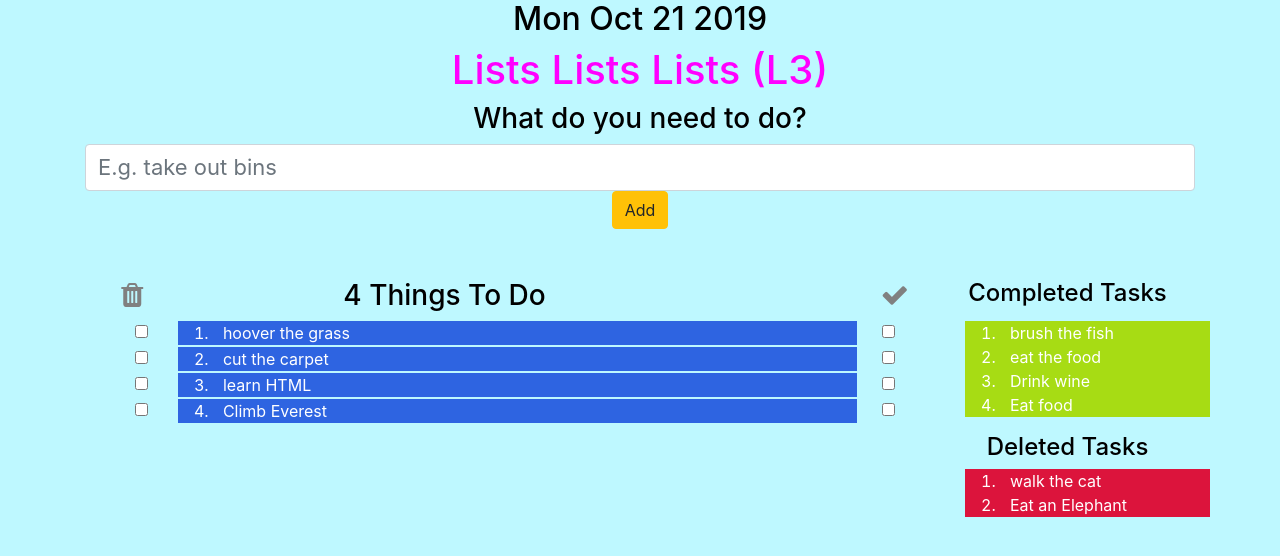
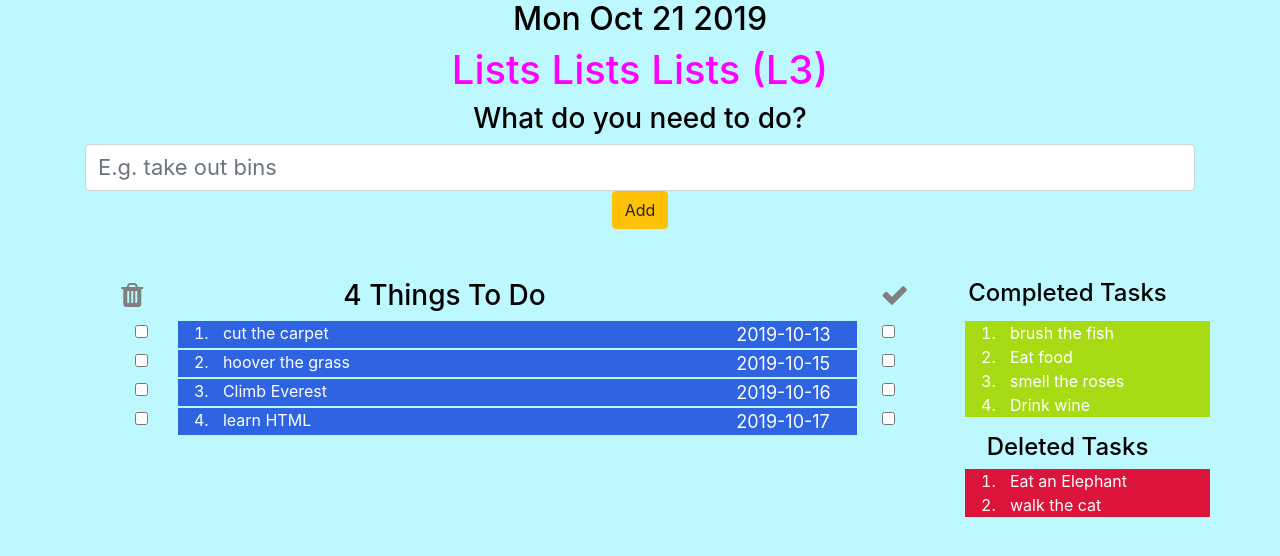
Before and after one commit to katiep28/React-Todo-List, a React (Create React App) app: page / in a window 1280 px wide. Shown: the top 556 px of the page. Built offline with nearby package versions, Linux system fonts and the light colour scheme.

Commit message:
Sorted by date

```diff
--- a/package.json
+++ b/package.json
@@ -3,6 +3,7 @@
   "version": "0.1.0",
   "private": true,
   "dependencies": {
+    "moment": "^2.24.0",
     "react": "^16.10.2",
     "react-dom": "^16.10.2",
     "react-scripts": "3.2.0",
--- a/src/App.js
+++ b/src/App.js
@@ -13,29 +13,33 @@ class App extends React.Component {
     tasks: [
       { text: "walk the cat", status: "D", date: "2019-10-16", id: uuid() },
       { text: "brush the fish", status: "C", date: "2019-10-12", id: uuid() },
-      { text: "hoover the grass", status: "N", date: "2019-10-13", id: uuid() },
-      { text: "cut the carpet", status: "N", date: "2019-10-15", id: uuid() },
-      { text: "eat the food", status: "C", date: "2019-10-15", id: uuid() },
+      { text: "hoover the grass", status: "N", date: "2019-10-15", id: uuid() },
+      { text: "cut the carpet", status: "N", date: "2019-10-13", id: uuid() },
+      { text: "smell the roses", status: "C", date: "2019-10-15", id: uuid() },
       { text: "learn HTML", status: "N", date: "2019-10-17", id: uuid() },
       { text: "Drink wine", status: "C", date: "2019-10-16", id: uuid() },
       { text: "Eat food", status: "C", date: "2019-10-12", id: uuid() },
       { text: "Climb Everest", status: "N", date: "2019-10-16", id: uuid() },
       { text: "Eat an Elephant", status: "D", date: "2019-10-12", id: uuid() }
     ]
+
   }
 
   //function to update the tasks with the
   //Add that task to the stat
   addTask = (taskText) => {
-    //Create a new task wtih default status and date properties
+
+  // Set the date for the New task
+    let moment = require('moment')
+    let myDate = moment().format('YYYY-MM-DD')
+
+    //Create a new task wtih default status
     const newTask = {
       text: taskText,
       status: "N",
-      date: new Date(),
+      date: myDate,
       id: uuid()
     };
-
-alert("Date    " + newTask.date);
 
     const tasksCopy = this.state.tasks.slice();
     //Make a copy of the tasks array
@@ -49,7 +53,6 @@ alert("Date    " + newTask.date);
   }
 
   updateTask = (id, newStatus) => {
-
     const tasksUpdated =
       this.state.tasks.map(item => {
         if (item.id === id) {
@@ -60,13 +63,23 @@ alert("Date    " + newTask.date);
     this.setState({
       tasks: tasksUpdated
     });
-    // this.state.tasks.map(item =>
-    // alert(item.text + "   " + item.status));
   }
 
   //Every component must have a render method
   render() {
-    const newTasks = this.state.tasks.filter(item => item.status === "N")
+    let sorted = this.state.tasks.sort(function (a, b) {
+
+      if (a.date < b.date) {
+        return -1;
+      }
+      if (a.date > b.date) {
+        return 1;
+      }
+      // dates must be equal
+      return 0;
+        });
+
+    const newTasks = sorted.filter(item => item.status === "N")
     const completedTasks = this.state.tasks.filter(item => item.status === "C")
     const deletedTasks = this.state.tasks.filter(item => item.status === "D")
 
--- a/src/ListItem.js
+++ b/src/ListItem.js
@@ -22,12 +22,16 @@ class ListItem extends React.Component {
             value="option1"
             onClick={this.handleDeleteTick} />
         </div>
-        <div className="col-10  col-blue">
+        <div className="col-8  col-blue">
           <div>
-            {/* <li className={this.props.completed ? "completedItem" : ""}> */}
             <li>
               {this.props.text}
             </li>
+          </div>
+        </div>
+        <div className="col-2 col-blue">
+          <div>
+              {this.props.date}
           </div>
         </div>
         <div className="col-1 justify-right">
```
Also changed, not shown: 1 other file (tests, documents, lock files or other folders).
